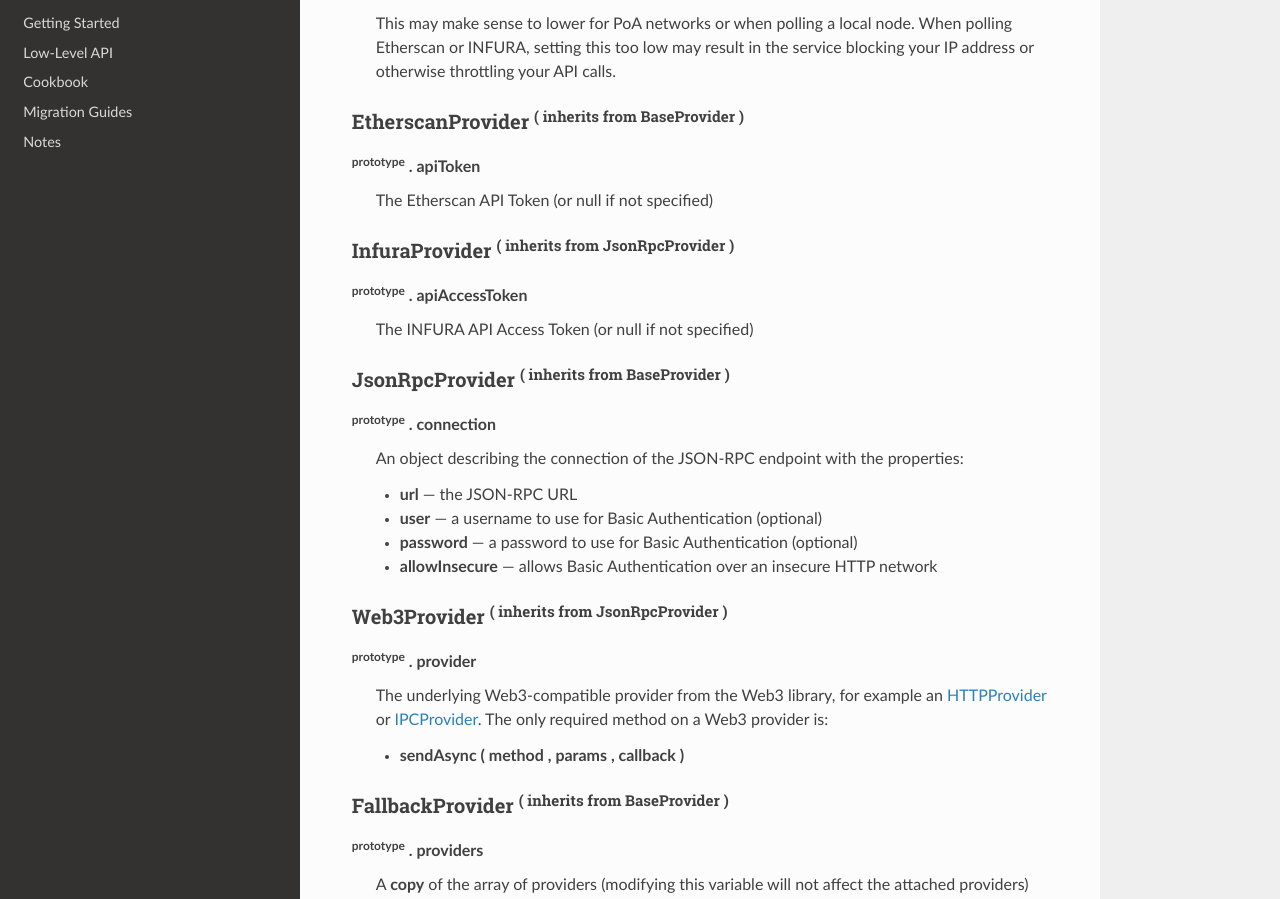
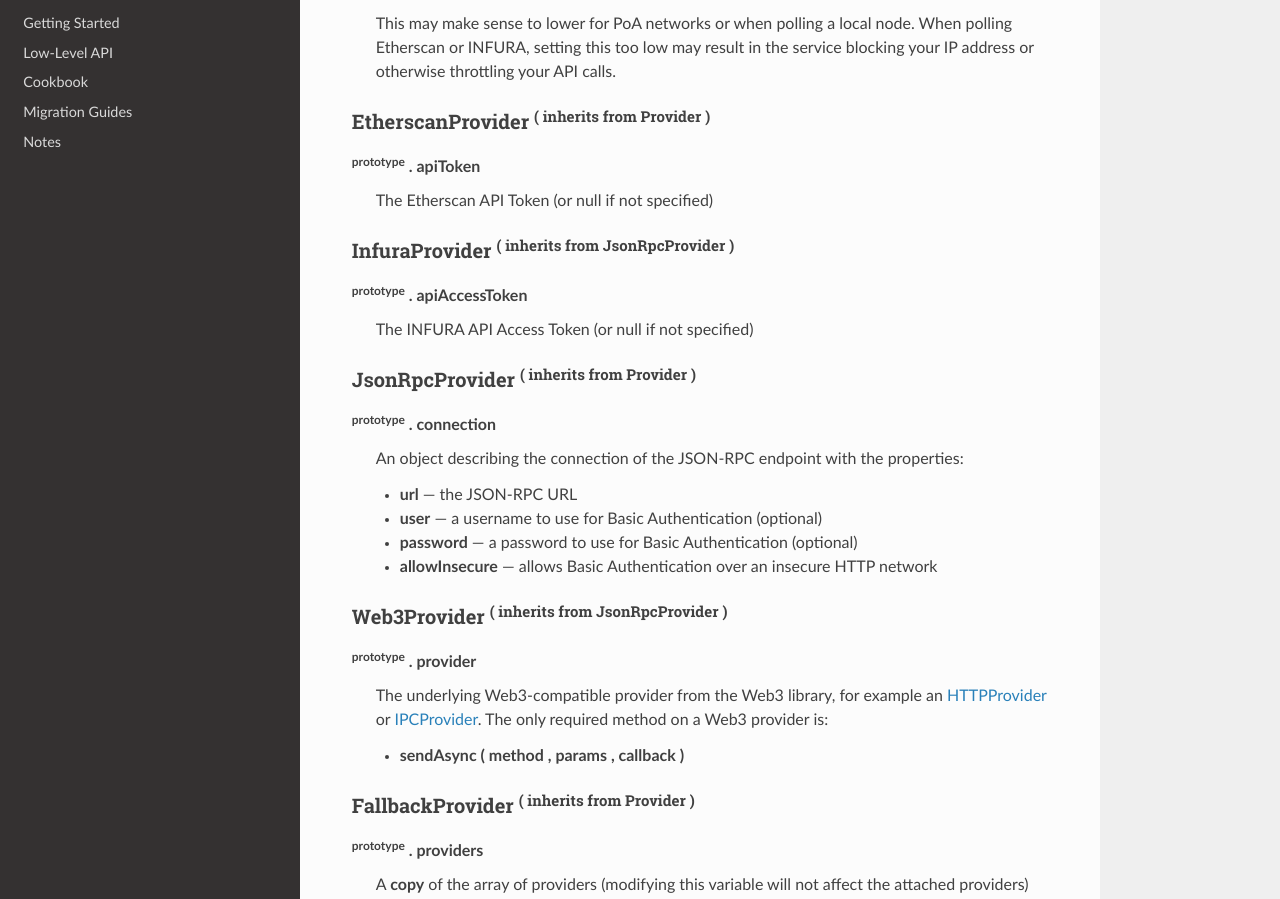
Before and after one commit to ethers-io/documentation, a Sphinx documentation site: the page built from source/ethers.js/source/api-providers.rst, in a window 1280 px wide and 1400 px high, scrolled down 3407 px. Shown: the part 154-1053 px from the top of the window. Built offline with Sphinx 7.4.7 and the Read the Docs theme 2.0.0, drawn with Linux system fonts in a browser that asks for light colours; pages that are not in the unit, such as notebooks, are missing from menus; some of the changed text lies outside the part shown.

Commit message:
Minor fixes.

```diff
--- a/source/ethers.js/source/api-advanced.rst
+++ b/source/ethers.js/source/api-advanced.rst
@@ -39,7 +39,7 @@
 
 :sup:`prototype` . decode ( [ names , ] types , data ) |nbsp| :sup:`=>` |nbsp| :sup:`Result`
     Returns an Object by parsing *data* assuming *types*, with each parameter
-    accessible as apositional parameters. If *names* is provided, each
+    accessible as a positional parameters. If *names* is provided, each
     parameter is also accessible by its name. Throws if *data* is invalid
     for the *types*.
 
@@ -97,7 +97,7 @@
 :sup:`prototype` **. derivePath** ( path ) |nbsp| :sup:`=>` |nbsp| :sup:`HDNode`
     Derive the path from this node. Path is slash (**/**) delimited path components.
     The first component may be "m" for master (which enforces the starting node is
-    infact a master node) and each subsequent path component should be a positive
+    in fact a master node) and each subsequent path component should be a positive
     integer (up to 31 bits), which can optionally include an apostrophe (**'**) to
     indicate hardened derivation for that path components. See below for some examples.
 
--- a/source/ethers.js/source/api-contract.rst
+++ b/source/ethers.js/source/api-contract.rst
@@ -6,7 +6,7 @@
 *********
 
 A Contract is an abstraction of an executable program on the Ethereum Blockchain. A
-Contract has code (called byte code) as well as allocted long-term memory (called
+Contract has code (called byte code) as well as allocated long-term memory (called
 storage). Every deployed Contract has an address, which is used to connect to it
 so that it may be sent messages to call its methods.
 
--- a/source/ethers.js/source/api-providers.rst
+++ b/source/ethers.js/source/api-providers.rst
@@ -188,7 +188,7 @@
 
 .. _provider-etherscan-properties:
 
-EtherscanProvider :sup:`( inherits from BaseProvider )`
+EtherscanProvider :sup:`( inherits from Provider )`
 -------------------------------------------------------
 
 :sup:`prototype` . apiToken
@@ -205,7 +205,7 @@
 
 .. _provider-jsonrpc-properties:
 
-JsonRpcProvider :sup:`( inherits from BaseProvider )`
+JsonRpcProvider :sup:`( inherits from Provider )`
 -----------------------------------------------------
 
 :sup:`prototype` . connection
@@ -230,7 +230,7 @@
 
 .. _provider-fallback-properties:
 
-FallbackProvider :sup:`( inherits from BaseProvider )`
+FallbackProvider :sup:`( inherits from Provider )`
 ------------------------------------------------------
 
 :sup:`prototype` . providers
@@ -311,7 +311,7 @@
     Returns a :ref:`Promise <promise>` with the current gas price (as a :ref:`BigNumber <bignumber>`).
 
 :sup:`prototype` . getBlock ( blockHashOrBlockNumber ) |nbsp| :sup:`=>` |nbsp| :sup:`Promise<Block>`
-    Returns a :ref:`Promise <promise>` with the block at *blockHashorBlockNumber*. (See: :ref:`Block Responses <blockresponse>`)
+    Returns a :ref:`Promise <promise>` with the block at *blockHashOrBlockNumber*. (See: :ref:`Block Responses <blockresponse>`)
 
 :sup:`prototype` . getTransaction ( transactionHash ) |nbsp| :sup:`=>` |nbsp| :sup:`Promise<TransactionResponse>`
     Returns a :ref:`Promise <promise>` with the transaction with *transactionHash*. (See: :ref:`Transaction Responses <transaction-response>`)
```
Also changed, not shown: other parts of source/ethers.js/source/api-providers.rst (+1 -1 lines), source/ethers.js/source/api-wallet.rst (+6 -3 lines), source/ethers.js/source/migration.rst (+5 -8 lines).
